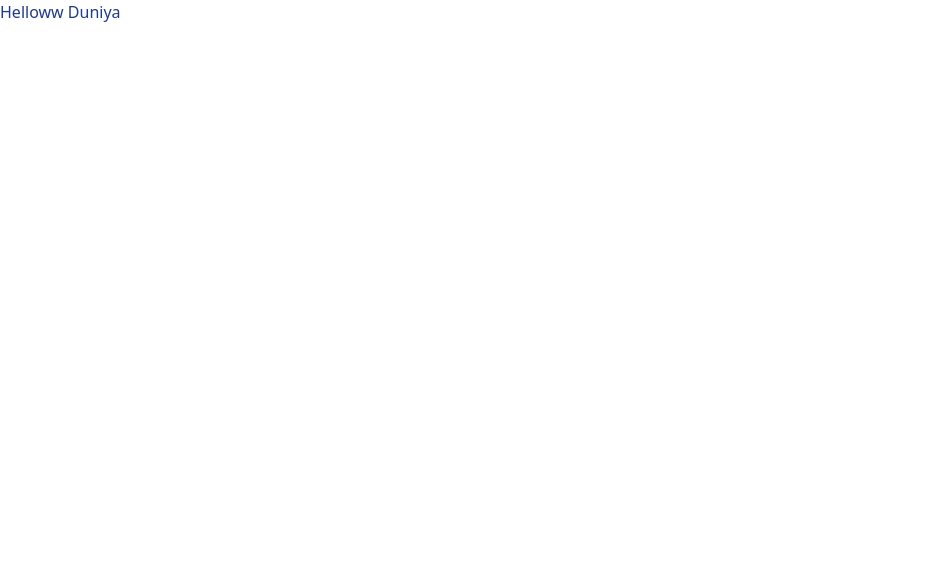
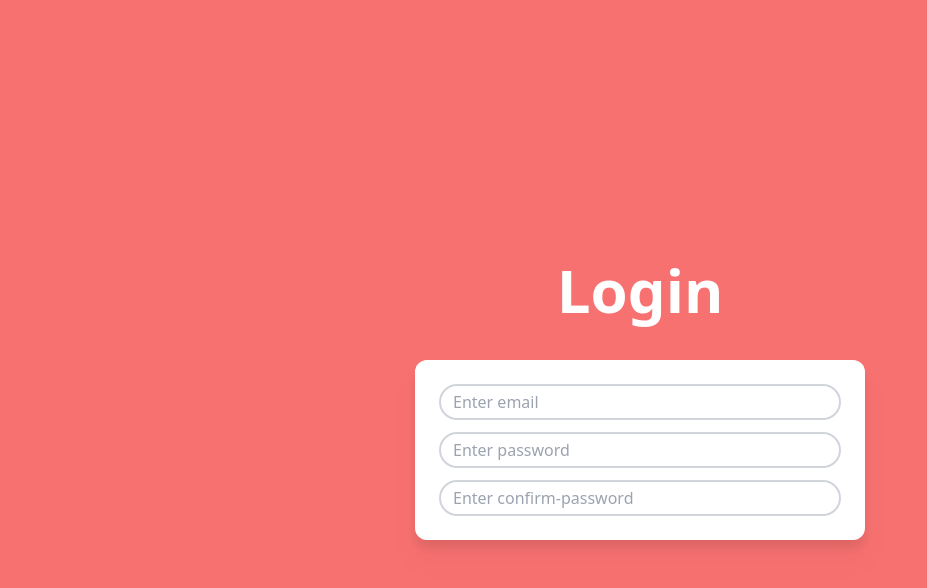
Before and after one commit to w0wayush/Glitchat-App, a React (Create React App) app: page / in a window 1280 px wide. Shown: the top 588 px of the page, without its empty margins (0-927 px from the left). Built offline with nearby package versions, Linux system fonts and the light colour scheme.

Commit message:
Login page components and page

```diff
--- a/src/App.tsx
+++ b/src/App.tsx
@@ -1,9 +1,10 @@
 import React from "react";
+import LogInPage from "./Pages/LogInPage";
 
 function App() {
   return (
     <div className="App">
-      <h1 className="text-blue-900 text-bold">Helloww Duniya</h1>
+      <LogInPage />
     </div>
   );
 }
--- /dev/null
+++ b/src/Components/Input.tsx
@@ -0,0 +1,36 @@
+import React from "react";
+
+type InputProps = {
+  name: string;
+  value?: string;
+  type?: string;
+  onChange?: (e: any) => void;
+  className?: string;
+  onKeyDown?: (e: any) => void;
+  disabled?: boolean;
+};
+
+const Input = ({
+  type = "text",
+  name,
+  value,
+  onChange,
+  className,
+  onKeyDown,
+  disabled,
+}: InputProps) => {
+  return (
+    <input
+      value={value}
+      onChange={onChange}
+      onKeyDown={onKeyDown}
+      disabled={disabled}
+      type={type}
+      placeholder={`Enter ${name}`}
+      className={`flex-1 placeholder-gray-400 bg-transparent px-3 py-1  border-2 border-gray-300
+      rounded-full ${className}`}
+    />
+  );
+};
+
+export default Input;
--- /dev/null
+++ b/src/Components/Login.tsx
@@ -0,0 +1,19 @@
+import React from "react";
+import Input from "./Input";
+
+const Login = () => {
+  return (
+    <div className="w-full md:w-[450px]">
+      <h1 className="text-white text-center font-bold text-4xl md:text-6xl mb-10">
+        Login
+      </h1>
+      <div className="flex flex-col gap-3 bg-white p-6 min-h-[150px] rounded-xl drop-shadow-xl">
+        <Input name="email" type="email" />
+        <Input name="password" type="password" />
+        <Input name="confirm-password" type="password" />
+      </div>
+    </div>
+  );
+};
+
+export default Login;
--- /dev/null
+++ b/src/Pages/LogInPage.tsx
@@ -0,0 +1,12 @@
+import React from "react";
+import Login from "../Components/Login";
+
+const LogInPage = () => {
+  return (
+    <div className="bg-red-400 h-[100vh] flex items-center justify-center p-10">
+      <Login />
+    </div>
+  );
+};
+
+export default LogInPage;
--- a/tailwind.config.js
+++ b/tailwind.config.js
@@ -2,7 +2,18 @@
 module.exports = {
   content: ["./src/**/*.{html,js,ts,tsx,jsx}"],
   theme: {
-    extend: {},
+    screens: {
+      sm: "480px",
+      md: "768px",
+      lg: "1200px",
+      xl: "1440px",
+    },
+    extend: {
+      colors: {
+        myBlue: "#0A3283",
+        myPink: "#BD365D",
+      },
+    },
   },
   plugins: [],
 };
```
